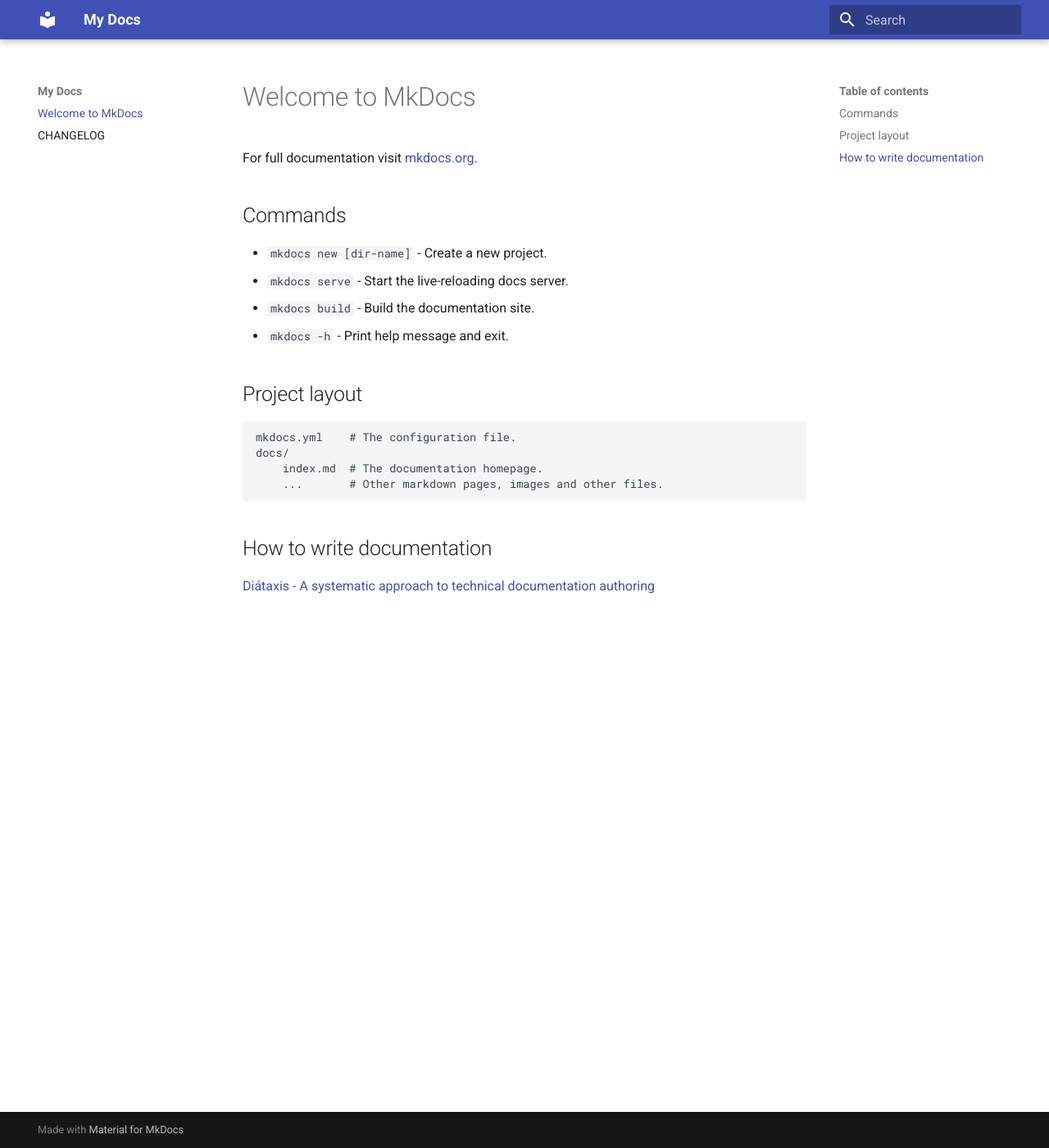
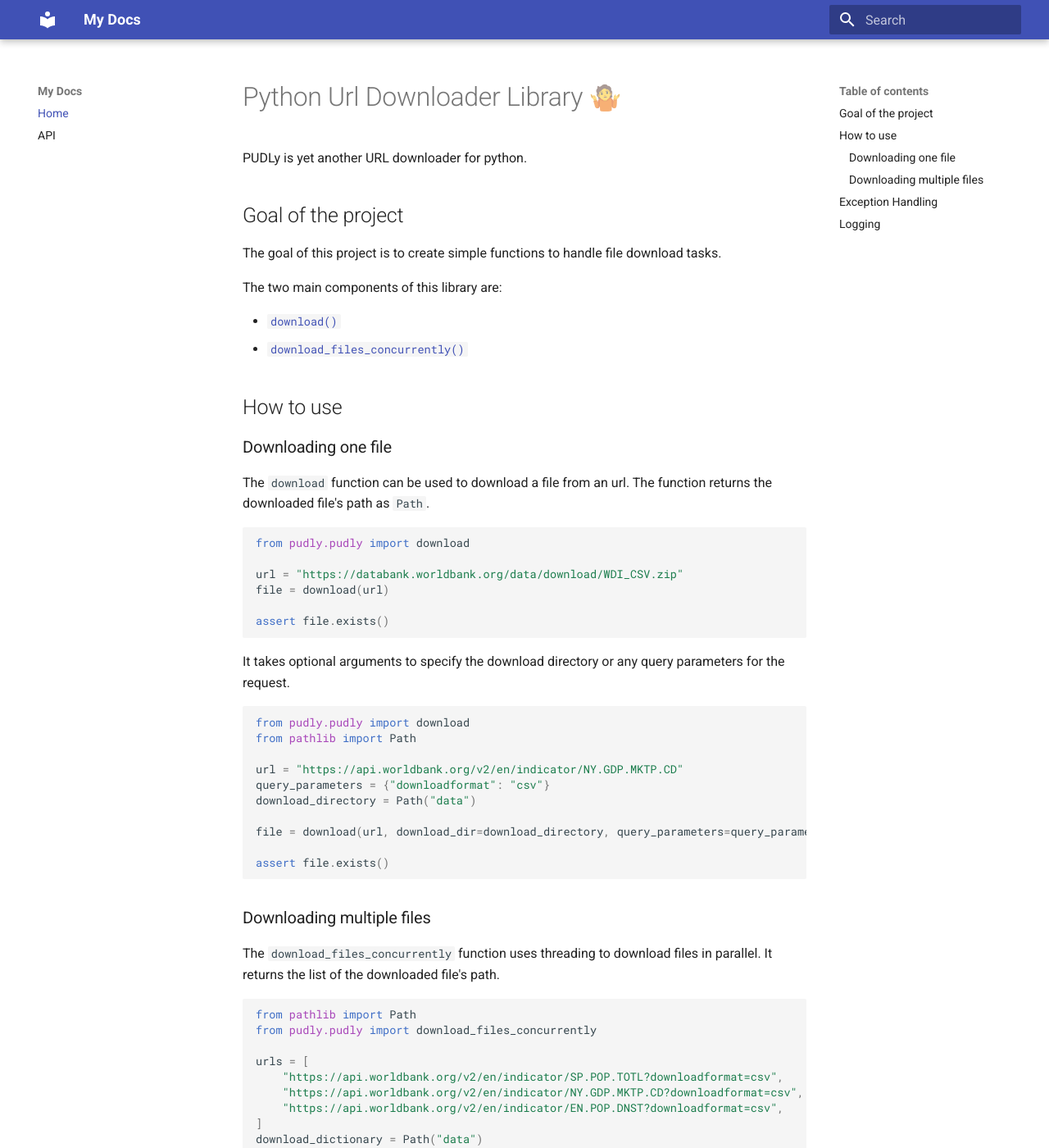
Before and after one commit to 8-bit-hunters/pudly, an MkDocs documentation site: the page built from docs/index.md, in a window 1280 px wide and 1400 px high. Shown: the whole window at 82% size. Built offline with MkDocs 1.6.1 and Material for MkDocs 9.7.7, drawn with Linux system fonts in a browser that asks for light colours; some of the changed text lies outside the part shown.

Commit message:
:memo: Add documentation for the code

````diff
--- a/docs/index.md
+++ b/docs/index.md
@@ -1,21 +1,113 @@
-# Welcome to MkDocs
+# Python Url Downloader Library 🤷
 
-For full documentation visit [mkdocs.org](https://www.mkdocs.org).
+PUDLy is yet another URL downloader for python.
 
-## Commands
+## Goal of the project
 
-* `mkdocs new [dir-name]` - Create a new project.
-* `mkdocs serve` - Start the live-reloading docs server.
-* `mkdocs build` - Build the documentation site.
-* `mkdocs -h` - Print help message and exit.
+The goal of this project is to create simple functions to handle file download tasks.
 
-## Project layout
+The two main components of this library are:
 
-    mkdocs.yml    # The configuration file.
-    docs/
-        index.md  # The documentation homepage.
-        ...       # Other markdown pages, images and other files.
+- [`download()`](http://127.0.0.1:8000/references/#pudly.pudly.download)
+- [`download_files_concurrently()`](http://127.0.0.1:8000/references/#pudly.pudly.download_files_concurrently)
 
-## How to write documentation
+## How to use
 
-[Diátaxis - A systematic approach to technical documentation authoring](https://diataxis.fr/)
+### Downloading one file
+
+The `download` function can be used to download a file from an url. The function returns the downloaded file's path as
+`Path`.
+
+```python
+from pudly.pudly import download
+
+url = "https://databank.worldbank.org/data/download/WDI_CSV.zip"
+file = download(url)
+
+assert file.exists()
+```
+
+It takes optional arguments to specify the download directory or any query parameters for the request.
+
+```python
+from pudly.pudly import download
+from pathlib import Path
+
+url = "https://api.worldbank.org/v2/en/indicator/NY.GDP.MKTP.CD"
+query_parameters = {"downloadformat": "csv"}
+download_directory = Path("data")
+
+file = download(url, download_dir=download_directory, query_parameters=query_parameters)
+
+assert file.exists()
+
+```
+
+### Downloading multiple files
+
+The `download_files_concurrently` function uses threading to download files in parallel. It returns the list of the
+downloaded file's path.
+
+```python
+from pathlib import Path
+from pudly.pudly import download_files_concurrently
+
+urls = [
+    "https://api.worldbank.org/v2/en/indicator/SP.POP.TOTL?downloadformat=csv",
+    "https://api.worldbank.org/v2/en/indicator/NY.GDP.MKTP.CD?downloadformat=csv",
+    "https://api.worldbank.org/v2/en/indicator/EN.POP.DNST?downloadformat=csv",
+]
+download_dictionary = Path("data")
+
+files = download_files_concurrently(urls, download_dir=download_dictionary)
+
+for file in files:
+    assert file.exists()
+```
+
+!!! note
+
+    `download_dir` and `query_parameters` arguments are used for every URL in the list when downloaded.
+
+## Exception Handling
+
+The library has custom exception type called `DownloadError`. Errors from `requests` are caught and raised as
+`DownloadError`.
+
+The downloaded file is validated at the end of the process by comparing the expected size with the actual one. If the
+sizes are mismatched then `DownloadError` will be raised.
+
+## Logging
+
+The library uses the python logging library. The name of the logger is `log` and can be imported from `pudly.py`.
+
+If you want to enable the logging for the library, you can add a handler to the `log` logger as in the following
+example.
+
+```python
+import logging
+from pudly.pudly import download
+from pudly.pudly import log as pudly_logger
+
+log_format = "%(asctime)s - %(name)s - %(levelname)s - %(message)s"
+formatter = logging.Formatter(log_format)
+
+console = logging.StreamHandler()
+console.setLevel(logging.DEBUG)
+console.setFormatter(formatter)
+
+pudly_logger.addHandler(console)
+pudly_logger.setLevel(logging.DEBUG)
+
+download("https://api.worldbank.org/v2/en/indicator/NY.GDP.MKTP.CD?downloadformat=csv")
+```
+
+Output on console:
+
+```shell
+2024-11-23 17:14:21,992 - pudly.pudly - INFO - Download from https://api.worldbank.org/v2/en/indicator/NY.GDP.MKTP.CD?downloadformat=csv (135117 bytes)
+2024-11-23 17:14:21,992 - pudly.pudly - DEBUG - Start downloading API_NY.GDP.MKTP.CD_DS2_en_csv_v2_2.zip
+2024-11-23 17:14:22,019 - pudly.pudly - DEBUG - API_NY.GDP.MKTP.CD_DS2_en_csv_v2_2.zip downloaded 135117 bytes / 135117 bytes
+2024-11-23 17:14:22,019 - pudly.pudly - DEBUG - Finished downloading API_NY.GDP.MKTP.CD_DS2_en_csv_v2_2.zip
+2024-11-23 17:14:22,020 - pudly.pudly - INFO - Downloaded API_NY.GDP.MKTP.CD_DS2_en_csv_v2_2.zip successfully
+```
--- a/mkdocs.yml
+++ b/mkdocs.yml
@@ -1,3 +1,34 @@
 site_name: My Docs
 theme:
   name: material
+
+
+nav:
+  - Home: index.md
+  - API: references.md
+
+plugins:
+- mkdocstrings
+- search
+
+markdown_extensions:
+  - attr_list
+  - pymdownx.emoji:
+      emoji_index: !!python/name:pymdownx.emoji.twemoji
+      emoji_generator: !!python/name:pymdownx.emoji.to_svg
+  - pymdownx.highlight:
+      anchor_linenums: true
+      line_spans: __span
+      pygments_lang_class: true
+  - pymdownx.inlinehilite
+  - pymdownx.snippets
+  - pymdownx.superfences
+  - pymdownx.tabbed:
+      alternate_style: true
+  - admonition
+  - pymdownx.details
+  - pymdownx.blocks.caption
+  - md_in_html
+
+extra_javascript:
+  - https://cdnjs.cloudflare.com/ajax/libs/font-awesome/6.0.0-beta3/js/all.min.js
````
Also changed, not shown: docs/references.md (added, +1 -0 lines).
